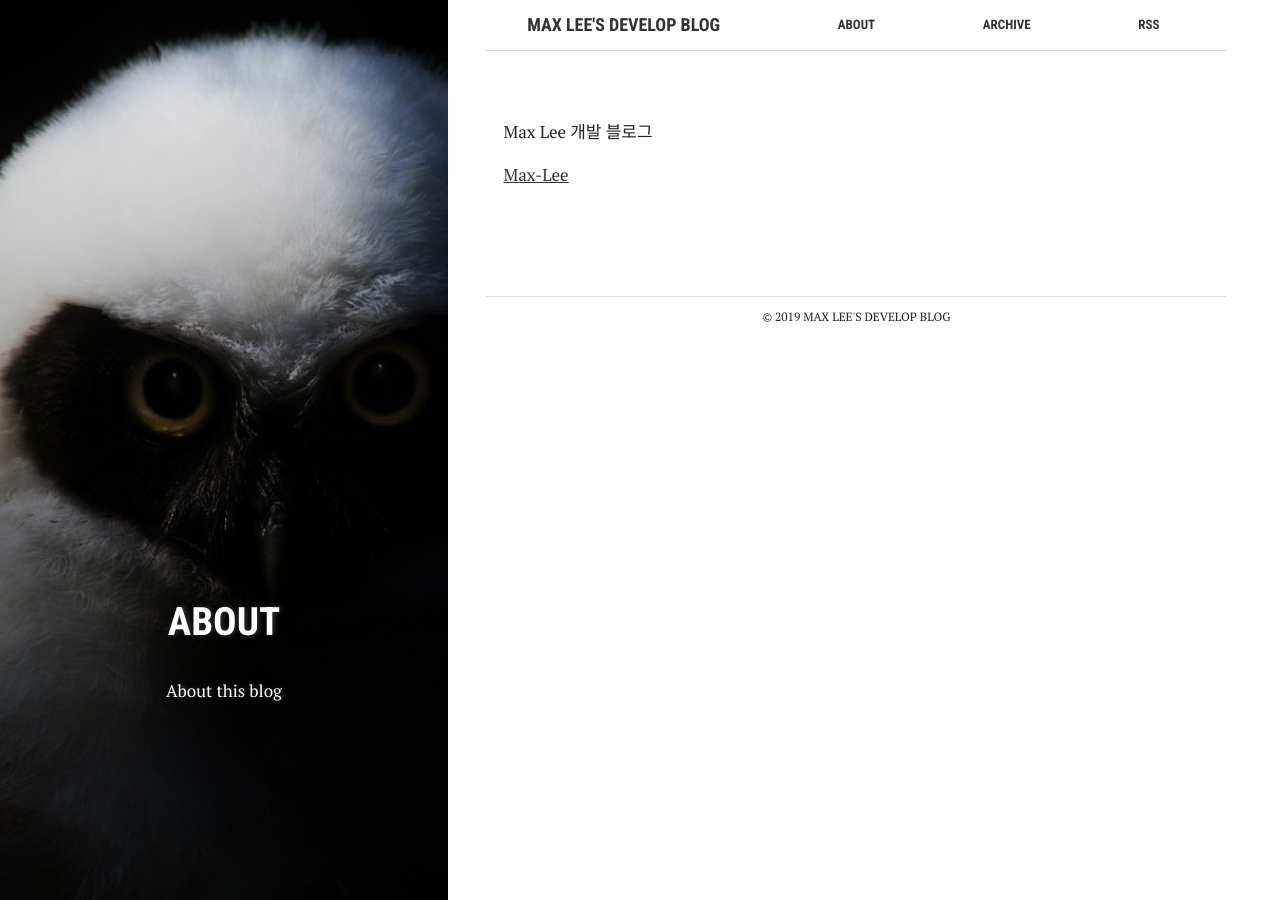
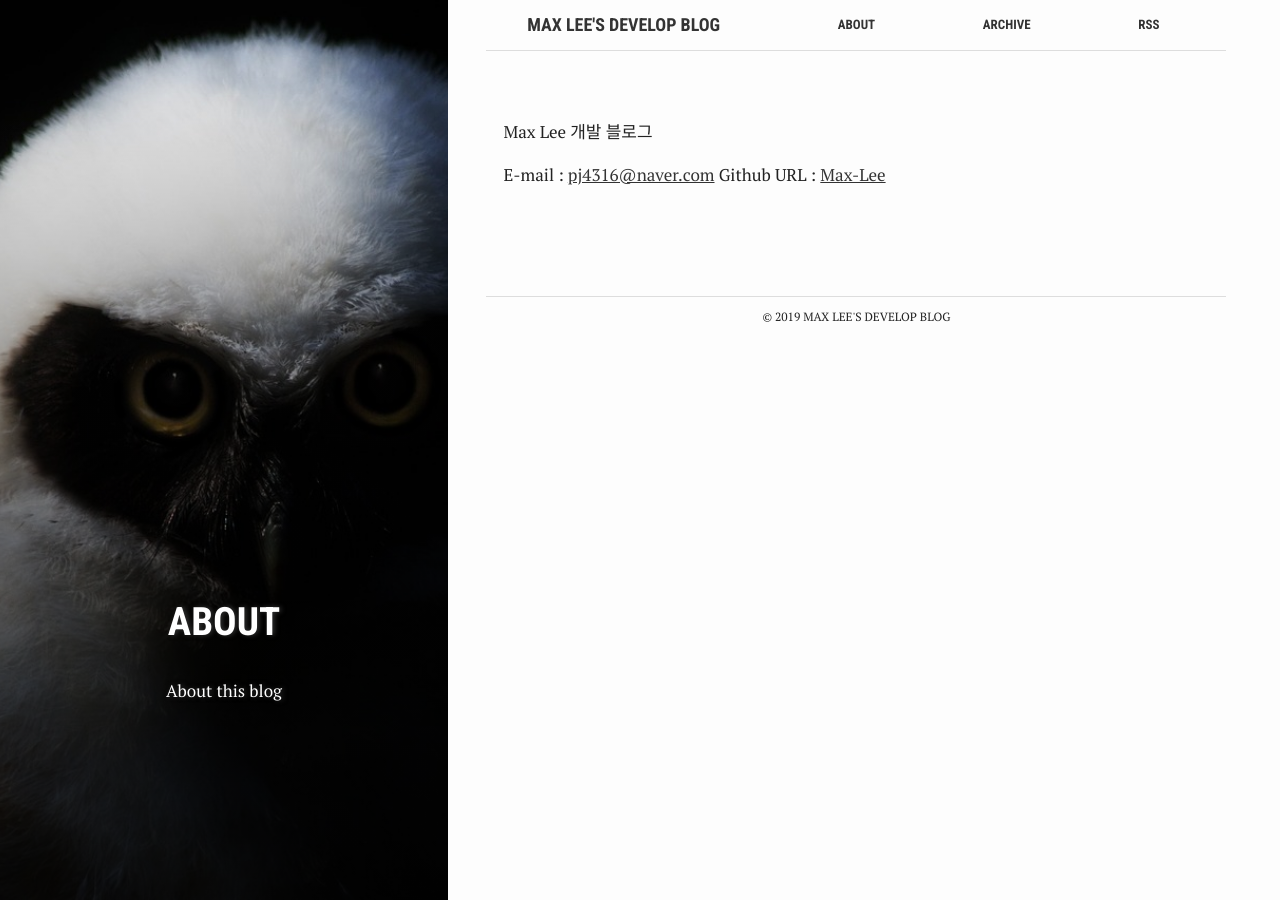
Before and after one commit to pj4316/maxlee90.github.io, a Jekyll site: the page built from about.md, in a window 1280 px wide. Built offline with Jekyll 4.4.1, drawn with Linux system fonts in a browser that asks for light colours.

Commit message:
Update about.md

```diff
--- a/about.md
+++ b/about.md
@@ -9,4 +9,5 @@ active: about
 ---
 Max Lee 개발 블로그
 
-[Max-Lee](https://github.com/pj4316)
+E-mail : [pj4316@naver.com](mailto:pj4316@naver.com)
+Github URL : [Max-Lee](https://github.com/pj4316)
```
